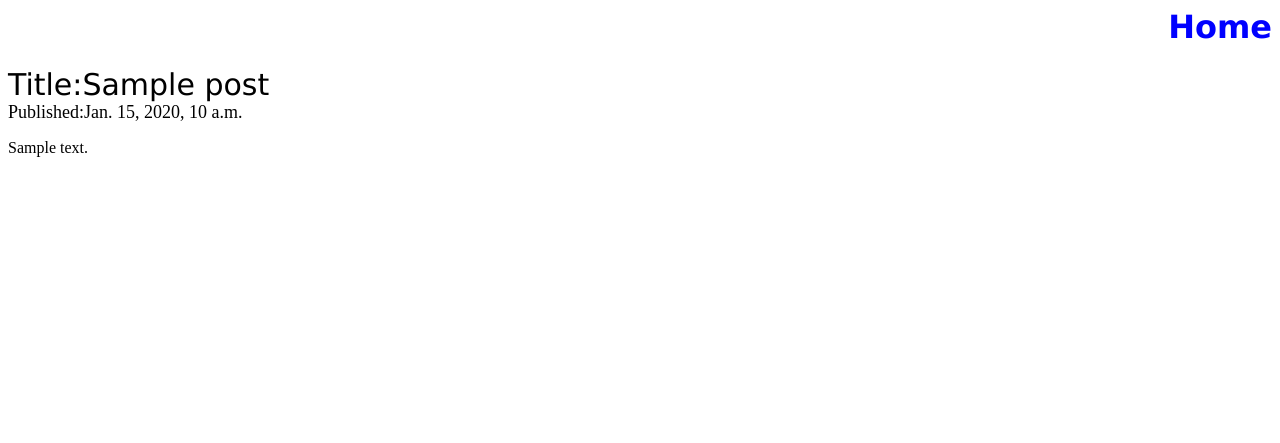
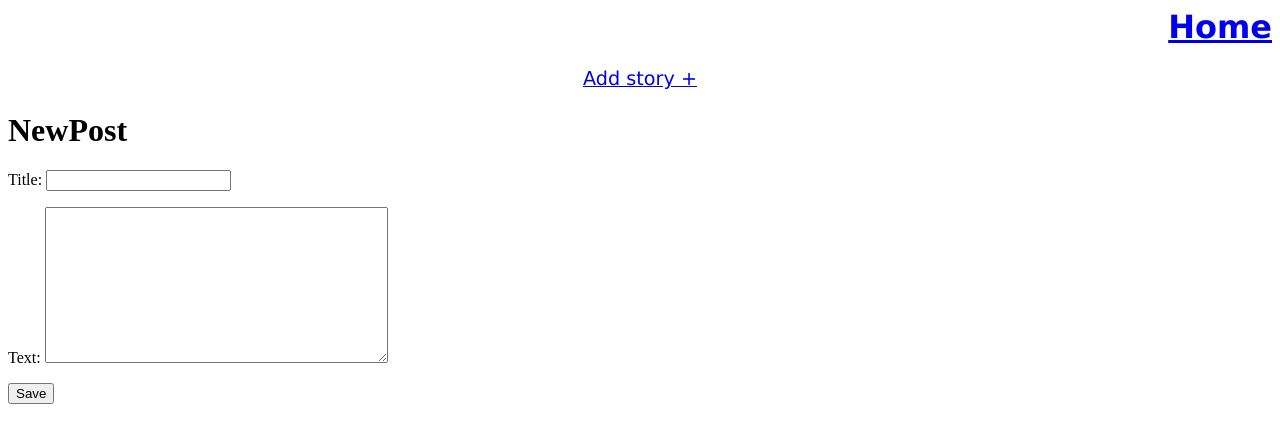
Before and after one commit to alexmuriukimaina/blog-app, a Django app: page /post/new/ in a window 1280 px wide. Shown: the top 443 px of the page. Run offline with Django 3.2, Linux system fonts and the light colour scheme; tables that the repository leaves empty hold one stand-in row (values such as "Sample post").

Commit message:
Final blog website

```diff
--- /dev/null
+++ b/blogapp/forms.py
@@ -0,0 +1,6 @@
+from django import forms
+from .models import Post
+class PostForm(forms.ModelForm):
+    class Meta:
+        model = Post
+        fields = ('title','text')
--- a/blogapp/static/css/style.css
+++ b/blogapp/static/css/style.css
@@ -10,3 +10,8 @@
 .publication_date {
     font-size: large;
 }
+.plus_sign {
+    text-align: center;
+    font-size: larger;
+    font-family: 'Lucida Sans', 'Lucida Sans Regular', 'Lucida Grande', 'Lucida Sans Unicode', Geneva, Verdana, sans-serif;
+}
--- /dev/null
+++ b/blogapp/templates/blogapp/base.html
@@ -0,0 +1,13 @@
+{% load static %}
+<html>
+    <head>
+        <link rel="stylesheet" href="{% static 'css/style.css' %}">
+        <title>Home</title>
+    </head>
+<body>
+    <h1 class="mainheader"><a href="/">Home</a></h1>
+    <div class="plus_sign"><a href="{% url 'post_new' %}">Add story +</a></div>
+    {% block content %}
+    {% endblock %}
+</body>
+</html>
--- /dev/null
+++ b/blogapp/templates/blogapp/post_edit.html
@@ -0,0 +1,8 @@
+{% extends 'blogapp/base.html' %}
+{% block content %}
+    <h1>NewPost</h1>
+    <form method="POST">{% csrf_token %}
+        {{ form.as_p }}
+        <button>Save</button>
+    </form>
+{% endblock %}
--- a/blogapp/templates/blogapp/post_list.html
+++ b/blogapp/templates/blogapp/post_list.html
@@ -1,15 +1,8 @@
-{% load static %}
-<html>
-    <head>
-        <link rel="stylesheet" href="{% static 'css/style.css' %}">
-        <title>Home</title>
-    </head>
-<body>
-    <h1 class="mainheader">Home</h1>
+{% extends 'blogapp/base.html' %}
+{% block content %}
     {% for post in posts %}
-        <div class="title">Title:{{ post.title }}</div>
+        <div class="title"><a href="{% url 'post_detail' pk=post.pk %}">Title:{{ post.title }}</a></div>
         <div class="publication_date">Published:{{ post.published_date }}</div>
         <p>{{ post.text|linebreaksbr }}</p>
     {% endfor %}
-</body>
-</html>
+{% endblock %}
--- a/blogapp/urls.py
+++ b/blogapp/urls.py
@@ -1,5 +1,8 @@
 from django.conf.urls import url
 from . import views
 urlpatterns = [
-    url('',views.post_list, name='post_list'),
+    url(r'^$',views.post_list, name='post_list'),
+    url(r'^post/(?P<pk>\d+)/$', views.post_detail, name='post_detail'),
+    url(r'^post/new/$', views.post_new, name='post_new'),
+    url(r'^post/(?P<pk>\d+)/edit/$', views.post_edit, name='post_edit'),
 ]
--- a/blogapp/views.py
+++ b/blogapp/views.py
@@ -1,7 +1,36 @@
-from django.shortcuts import render
+from django.shortcuts import render, get_object_or_404, redirect
 from django.utils import timezone
 from .models import Post
+from .forms import PostForm
 # Create your views here.
 def post_list(request):
     posts = Post.objects.filter(published_date__lte=timezone.now()).order_by('published_date')
     return render(request, 'blogapp/post_list.html', {'posts':posts})
+def post_detail(request, pk):
+    post = get_object_or_404(Post, pk=pk)
+    return render(request, 'blogapp/post_detail.html', {'post':post})
+def post_new(request):
+    if request.method == "POST":
+        form = PostForm(request.POST)
+        if form.is_valid():
+            post = form.save(commit=False)
+            post.author = request.user
+            post.published_date = timezone.now()
+            post.save()
+            return redirect('post_detail', pk=post.pk)
+    else:
+            form = PostForm()
+    return render(request, 'blogapp/post_edit.html', {'form':form})
+def post_edit(request, pk):
+    post = get_object_or_404(Post, pk=pk)
+    if request.method == "POST":
+        form = PostForm(request.POST, instance=post)
+        if form.is_valid():
+            post = form.save(commit=False)
+            post.author = request.user
+            post.published_date = timezone.now()
+            post.save()
+            return redirect('post_detail', pk=post.pk)
+    else:
+        form = PostForm(instance=post)
+    return render(request, 'blogapp/post_edit.html', {'form': form})
```
Also changed, not shown: blogapp/templates/blogapp/post_detail.html (added, +9 -0 lines).
